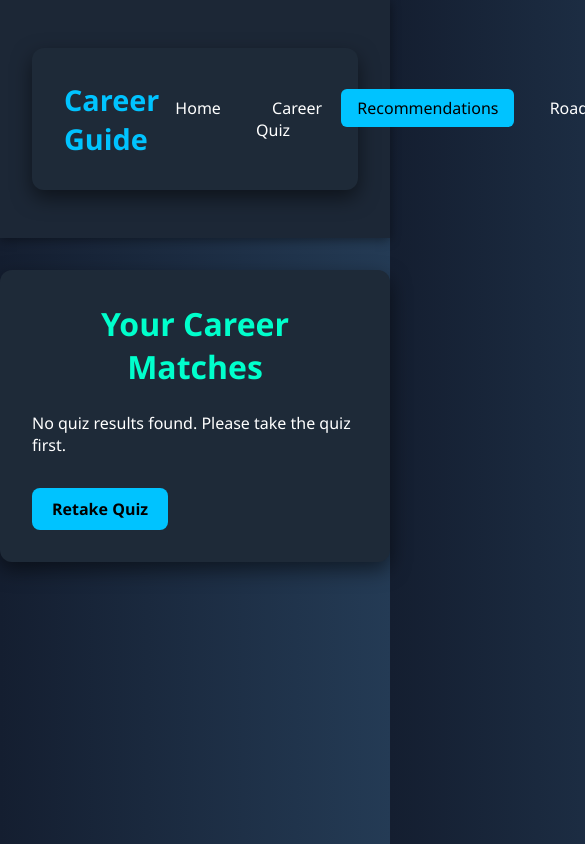
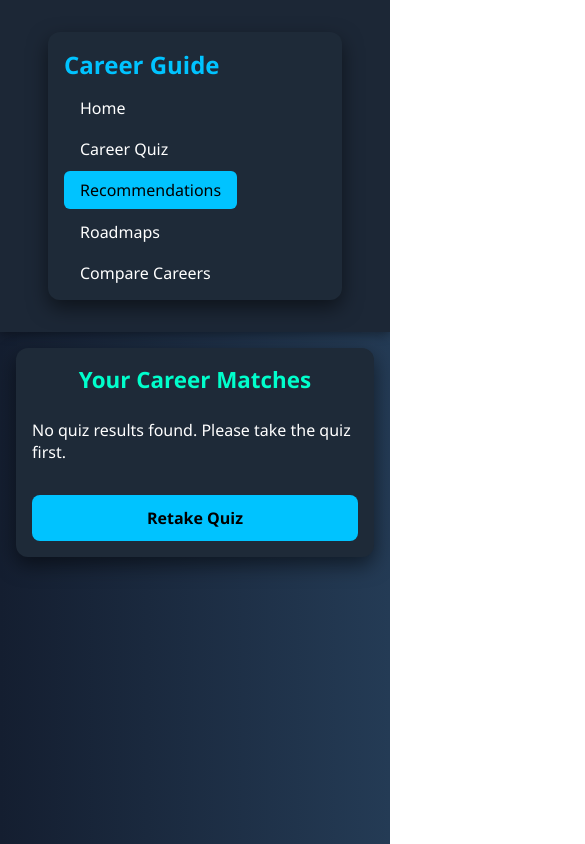
Before and after one commit to Aksdec14/Career_Guidance, a website: page recommendation.html in a window 390 px wide. Shown: the top 844 px of the page, 585 px wide, since content can reach past the window. Drawn offline with Linux system fonts and the light colour scheme.

Commit message:
Update recommendations.css

```diff
--- a/assets/css/recommendations.css
+++ b/assets/css/recommendations.css
@@ -23,6 +23,7 @@
   display: flex;
   justify-content: space-between;
   align-items: center;
+  flex-wrap: wrap;
 }
 
 .navbar .logo {
@@ -35,6 +36,7 @@
   list-style: none;
   display: flex;
   gap: 1.2rem;
+  flex-wrap: wrap;
 }
 
 .nav-links a {
@@ -144,3 +146,67 @@
 .back-button:hover {
   background-color: #01b3e3;
 }
+
+/* Responsive Design */
+@media (max-width: 768px) {
+  .navbar .container {
+    flex-direction: column;
+    align-items: flex-start;
+    gap: 1rem;
+  }
+
+  .nav-links {
+    flex-direction: column;
+    width: 100%;
+  }
+
+  .nav-links a {
+    width: 100%;
+    text-align: left;
+  }
+
+  h2 {
+    font-size: 1.6rem;
+  }
+
+  .career-card h3 {
+    font-size: 1.2rem;
+  }
+
+  .career-card p {
+    font-size: 0.9rem;
+  }
+}
+
+@media (max-width: 480px) {
+  .container {
+    padding: 1rem;
+    margin: 1rem;
+  }
+
+  h2 {
+    font-size: 1.4rem;
+  }
+
+  .career-card {
+    padding: 1rem;
+  }
+
+  .career-card h3 {
+    font-size: 1.1rem;
+  }
+
+  .career-card p {
+    font-size: 0.85rem;
+  }
+
+  .back-button {
+    width: 100%;
+    text-align: center;
+    padding: 0.75rem 1rem;
+  }
+
+  .navbar .logo {
+    font-size: 1.5rem;
+  }
+}
```
Lines whose indentation alone changed are shown as unchanged.
